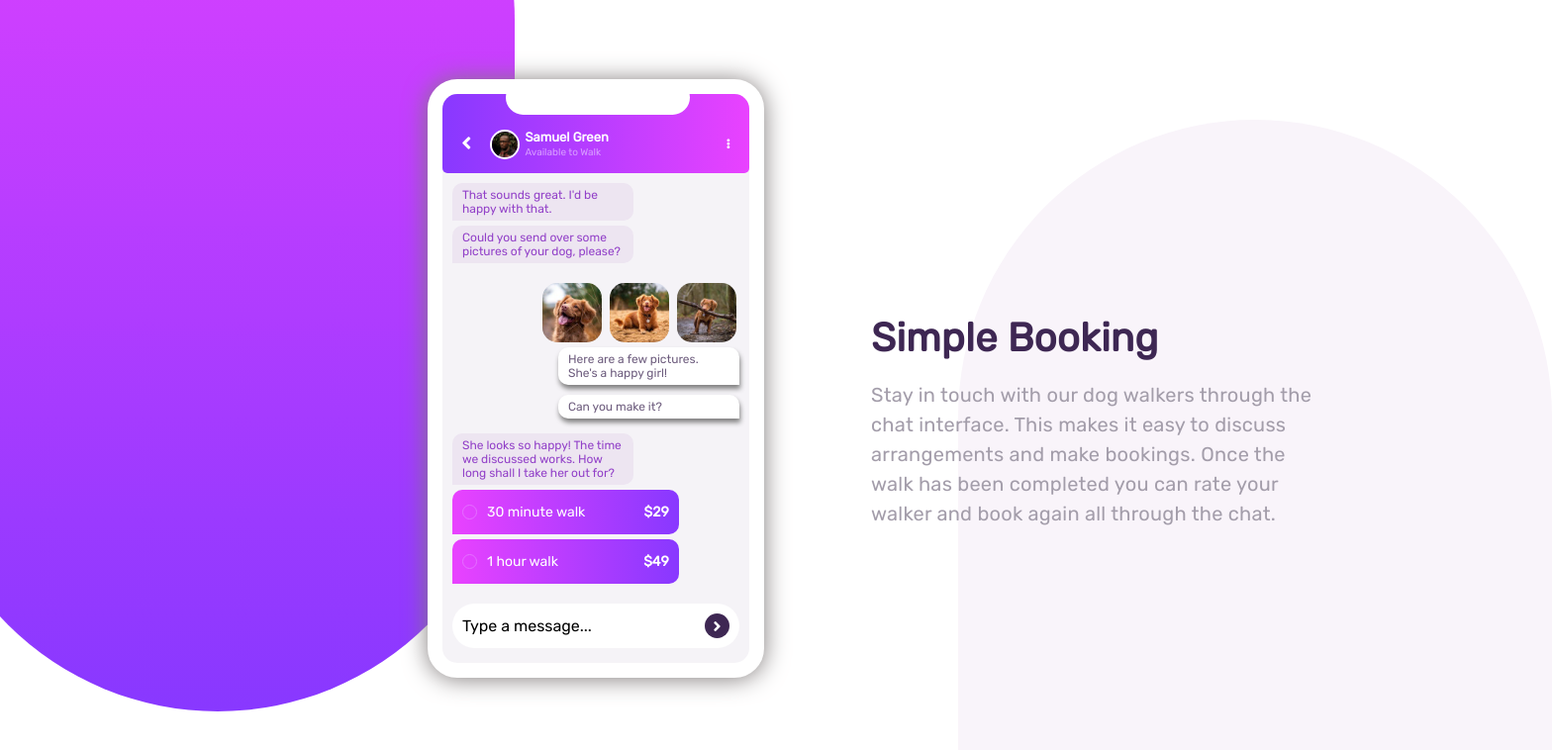
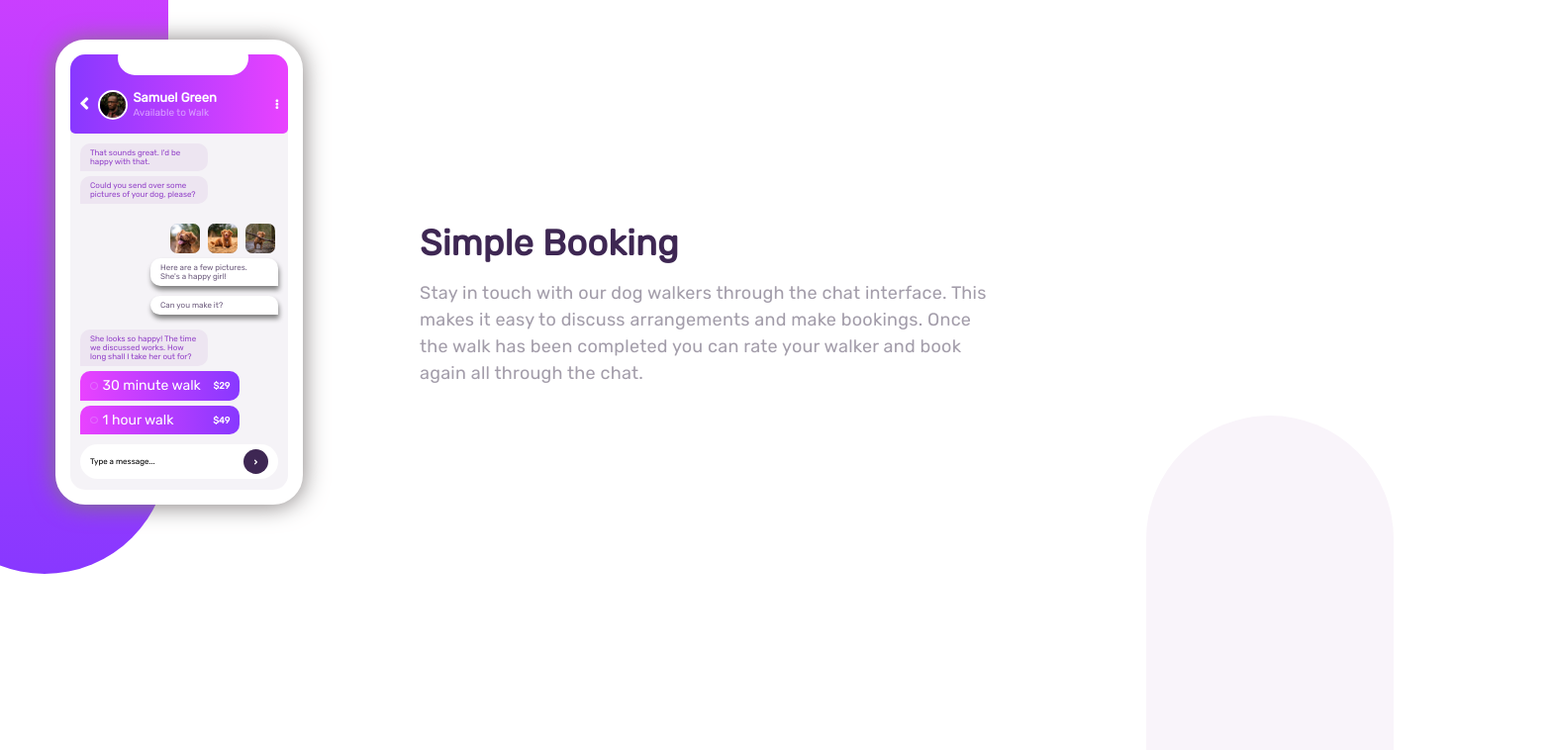
Before and after one commit to andreialexc30/ChatApp-Illustration, a plain HTML site: page index.html in a window 1280 px wide. Shown: the whole page at 99% size, 1568 px wide, since content can reach past the window. Drawn offline with Linux system fonts and the light colour scheme.

Commit message:
Compiled CSS code

```diff
--- a/dist/css/main.css
+++ b/dist/css/main.css
@@ -83,6 +83,84 @@
 
 .mobile-shape-layout__body__bubbles-right h3 {
   color: white;
+}
+
+@media screen and (min-width: 300px) and (max-width: 1365px) {
+  .pillshape {
+    width: 250px;
+    height: 860px;
+  }
+  .one {
+    z-index: 1;
+    top: -17.5em;
+    left: -5em;
+  }
+  .two {
+    z-index: -199;
+    bottom: -30em;
+    right: -8em;
+  }
+}
+
+@media screen and (min-width: 300px) and (max-width: 1365px) {
+  .mobile-shape-layout {
+    font-size: 8px;
+    width: 250px;
+    height: 470px;
+    top: 5em;
+    left: 7em;
+    z-index: 2;
+  }
+  .mobile-shape-layout__pill {
+    left: 6em;
+  }
+  .mobile-shape-layout__heading-header {
+    margin-right: 5em;
+  }
+  .mobile-shape-layout__body__bubbles-right .dog-pictures img {
+    width: 30px;
+    height: 30px;
+    border-radius: 7px;
+  }
+  .mobile-shape-layout__body__bubbles-left .window-payment {
+    padding-left: 0;
+  }
+  .mobile-shape-layout__body__bubbles-left .window-payment span {
+    margin-left: 5px;
+  }
+  .mobile-shape-layout__body__bubbles-left .checkbox {
+    margin-left: 10px;
+    width: 7.5px;
+    height: 7.5px;
+  }
+  .mobile-shape-layout .message-bar {
+    height: 35px;
+    margin-top: 10px;
+  }
+  .mobile-shape-layout .bubble {
+    font-size: 8px;
+  }
+}
+
+@media screen and (min-width: 300px) and (max-width: 1365px) {
+  .app-description {
+    width: 85% !important;
+    font-size: 16px !important;
+    left: 0 !important;
+    top: 32em !important;
+    text-align: center;
+    margin: 10px;
+  }
+}
+
+@media screen and (min-width: 768px) and (max-width: 1365px) {
+  .app-description {
+    width: 45% !important;
+    font-size: 18px !important;
+    left: 23em !important;
+    top: 11em !important;
+    text-align: unset;
+  }
 }
 
 .mobile {
@@ -313,6 +391,84 @@
   color: white;
 }
 
+@media screen and (min-width: 300px) and (max-width: 1365px) {
+  .pillshape {
+    width: 250px;
+    height: 860px;
+  }
+  .one {
+    z-index: 1;
+    top: -17.5em;
+    left: -5em;
+  }
+  .two {
+    z-index: -199;
+    bottom: -30em;
+    right: -8em;
+  }
+}
+
+@media screen and (min-width: 300px) and (max-width: 1365px) {
+  .mobile-shape-layout {
+    font-size: 8px;
+    width: 250px;
+    height: 470px;
+    top: 5em;
+    left: 7em;
+    z-index: 2;
+  }
+  .mobile-shape-layout__pill {
+    left: 6em;
+  }
+  .mobile-shape-layout__heading-header {
+    margin-right: 5em;
+  }
+  .mobile-shape-layout__body__bubbles-right .dog-pictures img {
+    width: 30px;
+    height: 30px;
+    border-radius: 7px;
+  }
+  .mobile-shape-layout__body__bubbles-left .window-payment {
+    padding-left: 0;
+  }
+  .mobile-shape-layout__body__bubbles-left .window-payment span {
+    margin-left: 5px;
+  }
+  .mobile-shape-layout__body__bubbles-left .checkbox {
+    margin-left: 10px;
+    width: 7.5px;
+    height: 7.5px;
+  }
+  .mobile-shape-layout .message-bar {
+    height: 35px;
+    margin-top: 10px;
+  }
+  .mobile-shape-layout .bubble {
+    font-size: 8px;
+  }
+}
+
+@media screen and (min-width: 300px) and (max-width: 1365px) {
+  .app-description {
+    width: 85% !important;
+    font-size: 16px !important;
+    left: 0 !important;
+    top: 32em !important;
+    text-align: center;
+    margin: 10px;
+  }
+}
+
+@media screen and (min-width: 768px) and (max-width: 1365px) {
+  .app-description {
+    width: 45% !important;
+    font-size: 18px !important;
+    left: 23em !important;
+    top: 11em !important;
+    text-align: unset;
+  }
+}
+
 html {
   -webkit-box-sizing: border-box;
           box-sizing: border-box;
```
Also changed, not shown: 1 other file.
